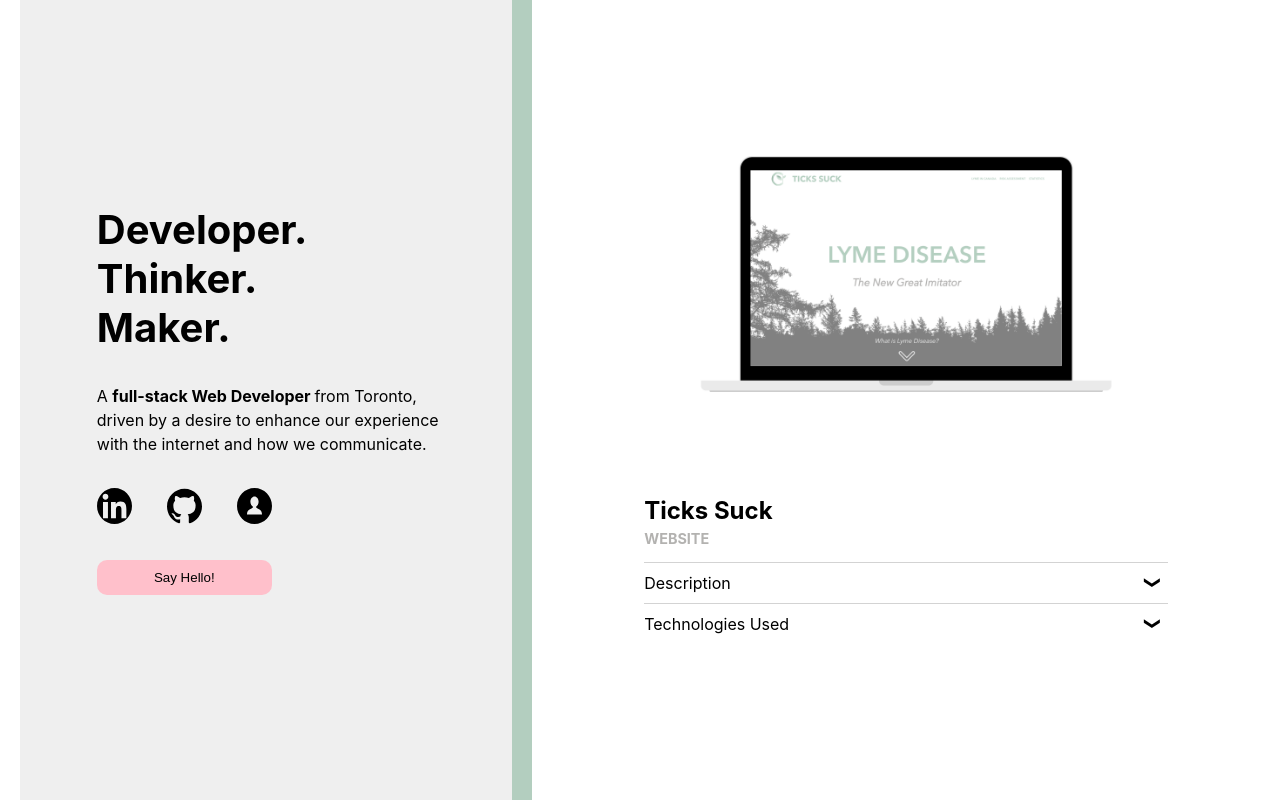
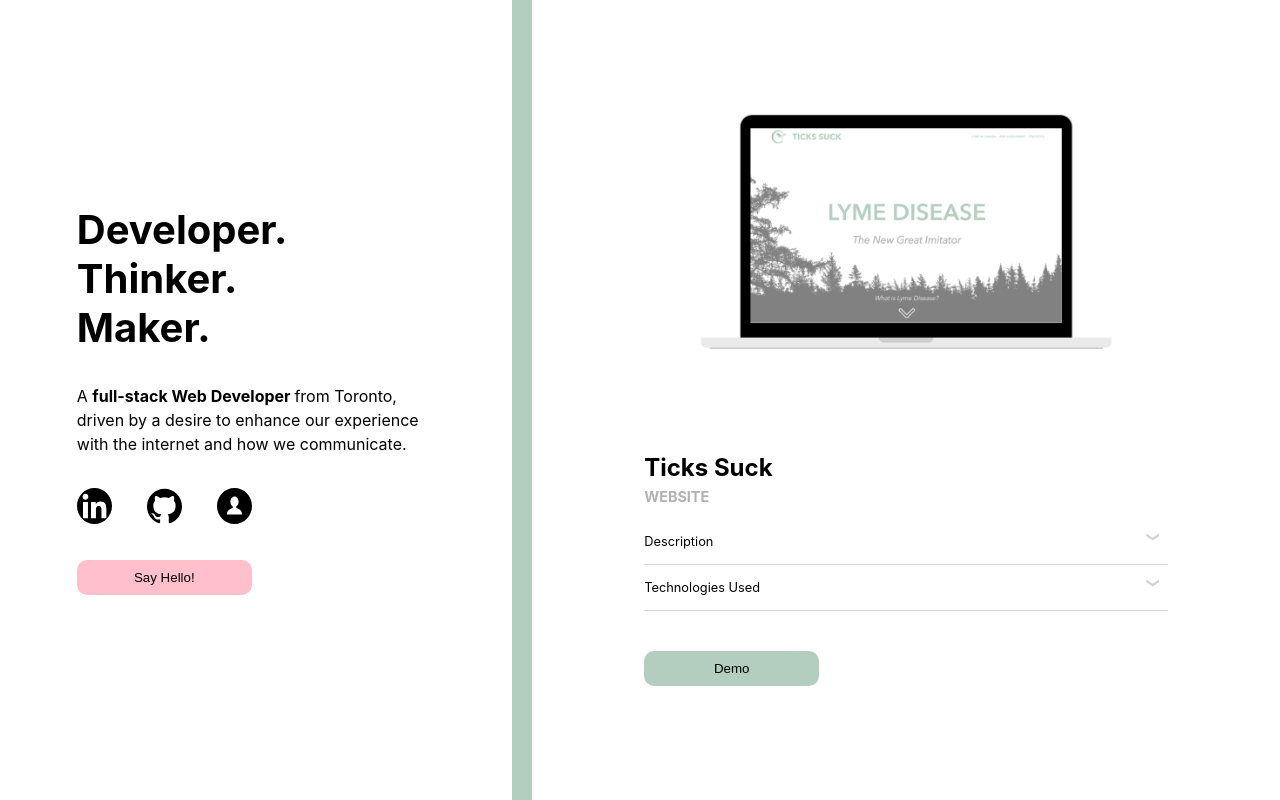
Before and after one commit to amylatimer/personal-website, a React (Create React App) app: page / in a window 1280 px wide. Built offline with nearby package versions, Linux system fonts and the light colour scheme.

Commit message:
created project stylesheet and fixed overlapping component layouts

```diff
--- a/src/components/Info/Info.scss
+++ b/src/components/Info/Info.scss
@@ -7,8 +7,6 @@
 .info-section {
   width: 100vw;
   height: 100vh;
-  background: #efefef;
-  border-left: 20px solid white;
 
   @include tablet-view {
     width: 40%;
@@ -16,6 +14,8 @@
   &__container {
     width: 100%;
     height: 100vh;
+    min-height: 400px;
+
     display: flex;
     justify-content: center;
     //background-color: #efefef;
@@ -63,13 +63,8 @@
   }
 
   &__button {
-    box-sizing: border-box;
-    border-radius: 10px;
-    border: none;
-    background: $brand;
-    padding: 10px 15px;
-    width: 175px;
-    //align-self: center;
+    @include button-styles;
+    margin-top: 0;
   }
 }
 
--- a/src/components/Projects/TicksSuck/TicksSuck.js
+++ b/src/components/Projects/TicksSuck/TicksSuck.js
@@ -17,14 +17,20 @@ class TicksSuck extends React.Component {
                     <div className="project__text-container">
                         <h1 className="project__title project__text">Ticks Suck</h1>
                         <h2 className="project__type project__text">Website</h2>
-                        {/* <p className="project__info project__text">Short Description of the project</p> */}
-                        {/* <p className="project__tech project__text">React, SCSS, Node, Express, Axios, React Router, Dark Sky API</p> */}
                         <Collapsible trigger="Description">
-                            <p>This is a short Project Description.</p>
+                            <p>This application aims to educate users about Lyme Disease in Canada.
+                                An interactive map connects users to resources such as
+                                health care providers and local support groups, and a
+                                dynamic risk assessment tool fetches live data based on
+                                user inputs to determine how high their exposure levels are
+                                to ticks in their area. </p>
                         </Collapsible>
                         <Collapsible trigger="Technologies Used">
                             <p>React, SCSS, Node, Express, Axios, React Router, Dark Sky API</p>
                         </Collapsible>
+                        <a href="">
+                            <button className="project__demo-button">Demo</button>
+                        </a>
 
                     </div>
                 </div>
--- a/src/components/Projects/TicksSuck/TicksSuck.scss
+++ b/src/components/Projects/TicksSuck/TicksSuck.scss
@@ -1,149 +1,44 @@
 // Ticks Suck Scss
 
 @import "../../../styles/base.scss";
+@import "../../../styles/project.scss";
+
+$ts-color: #b3cebf;
 
 .project {
-  width: 100%;
-  height: 100vh;
-  //background-color: #efefef;
-  border-left: 20px solid #b3cebf;
-  display: flex;
-  justify-content: center;
-  align-items: center;
-  box-sizing: border-box;
-
   @include tablet-view {
-    width: 60vw;
+    border-left: 20px solid $ts-color;
   }
   &__container {
-    //width: 100%;
-    width: 70%;
-    height: 100%;
-    display: flex;
-    flex-direction: column;
-    justify-content: center;
-    align-items: center;
   }
 
   &__image-container {
-    display: flex;
-    justify-content: center;
   }
 
   &__image--desk {
-    width: 80%;
-
     @include tablet-view {
-      max-width: 650px;
     }
   }
 
   &__text-container {
-    width: 100%;
-    margin-top: 5em;
   }
 
   &__text {
-    margin: 1em 0;
   }
 
   &__title {
-    margin-bottom: 0;
   }
 
   &__type {
-    text-transform: uppercase;
-    color: #b3b2b0;
-    font-size: 0.9rem;
-    margin-top: 0.4em;
   }
 
   &__info {
   }
 
   &__tech {
-    font-style: italic;
   }
 
-  // The main container element
-  .Collapsible {
-    background-color: white;
-  }
-
-  //The content within the collaspable area
-  .Collapsible__contentInner {
-    //padding: 10px;
-    padding: 10px 10px 10px 0;
-    //border: 1px solid lightgrey;
-    border-bottom: 1px solid lightgrey;
-    border-top: 0;
-
-    &:after {
-      border-bottom: 1px solid white;
-    }
-
-    p {
-      margin-bottom: 10px;
-      font-size: 14px;
-      line-height: 20px;
-
-      &:last-child {
-        margin-bottom: 0;
-      }
-    }
-  }
-
-  //The link which when clicked opens the collapsable area
-  .Collapsible__trigger {
-    display: block;
-    font-weight: 400;
-    text-decoration: none;
-    color: grey;
-    position: relative;
-    //border: 1px solid white;
-    border-top: 1px solid lightgrey;
-
-    //padding: 10px;
-    padding: 10px 10px 10px 0;
-    //background: cyan;
-    color: black;
-
-    &:after {
-      font-family: "FontAwesome";
-      content: "❮";
-      transform: rotateZ(-90deg);
-      position: absolute;
-      right: 10px;
-      top: 10px;
-      display: block;
-      transition: transform 300ms;
-    }
-
-    &.is-open {
-      &:after {
-        transform: rotateZ(90deg);
-      }
-    }
-
-    &.is-disabled {
-      opacity: 0.5;
-      background-color: grey;
-    }
-  }
-
-  .CustomTriggerCSS {
-    background-color: lightcoral;
-    transition: background-color 200ms ease;
-  }
-
-  .CustomTriggerCSS--open {
-    background-color: darkslateblue;
-  }
-
-  .Collapsible__custom-sibling {
-    padding: 5px;
-    font-size: 12px;
-    background-color: #cbb700;
-    color: black;
+  &__demo-button {
+    background: $ts-color;
   }
 }
--- a/src/styles/base.scss
+++ b/src/styles/base.scss
@@ -45,5 +45,15 @@ $desk-min-size: 1440px;
   }
 }
 
+@mixin button-styles {
+  box-sizing: border-box;
+  border-radius: 10px;
+  border: none;
+  background: $brand;
+  padding: 10px 15px;
+  width: 175px;
+  margin-top: 3em;
+}
+
 /* --- Global Colors ---*/
 $brand: pink;
--- /dev/null
+++ b/src/styles/project.scss
@@ -0,0 +1,133 @@
+// global stlyes  for project components
+
+.project {
+  width: 100%;
+  height: 100%;
+  min-height: 400px;
+
+  display: flex;
+  justify-content: center;
+  align-items: center;
+  box-sizing: border-box;
+
+  border-top: 20px solid lightgrey;
+  padding: 3em 0 3em 0;
+
+  @include tablet-view {
+    border-top: none;
+    border-left: 20px solid lightgrey;
+  }
+  &__container {
+    box-sizing: content-box;
+    width: 70%;
+    height: 100%;
+    display: flex;
+    flex-direction: column;
+    justify-content: center;
+    align-items: center;
+  }
+
+  &__image-container {
+    display: flex;
+    justify-content: center;
+  }
+
+  &__image--desk {
+    width: 80%;
+
+    @include tablet-view {
+      max-width: 650px;
+    }
+  }
+
+  &__text-container {
+    width: 100%;
+    margin-top: 5em;
+  }
+
+  &__text {
+    margin: 1em 0;
+  }
+
+  &__title {
+    margin-bottom: 0;
+  }
+
+  &__type {
+    text-transform: uppercase;
+    color: #b3b2b0;
+    font-size: 0.9rem;
+    margin-top: 0.4em;
+  }
+
+  &__info {
+  }
+
+  &__tech {
+    font-style: italic;
+  }
+
+  &__demo-button {
+    @include button-styles;
+    background: lightgrey;
+  }
+}
+
+//the main container element
+.Collapsible {
+  background-color: white;
+}
+
+//the content within the collapsible area
+.Collapsible__contentInner {
+  padding: 10px 10px 10px 0;
+  border-top: 0;
+
+  // the hidden text
+  p {
+    margin-bottom: 10px;
+    font-size: 0.8rem;
+    line-height: 20px;
+
+    &:last-child {
+      margin-bottom: 0;
+    }
+  }
+}
+
+//the component that opens/closes the collapsible area
+.Collapsible__trigger {
+  display: block;
+  font-weight: 400;
+  font-size: 0.8rem;
+  text-decoration: none;
+  color: grey;
+  position: relative;
+  border-bottom: 1px solid lightgrey;
+
+  padding: 15px 10px 15px 0;
+  color: black;
+
+  &:after {
+    font-family: "FontAwesome";
+    content: "❮";
+    transform: rotateZ(-90deg);
+    position: absolute;
+    right: 10px;
+    top: 10px;
+    display: block;
+    transition: transform 300ms;
+    color: lightgrey;
+  }
+
+  &.is-open {
+    &:after {
+      transform: rotateZ(90deg);
+    }
+  }
+
+  &.is-disabled {
+    opacity: 0.5;
+    background-color: grey;
+  }
+}
```
